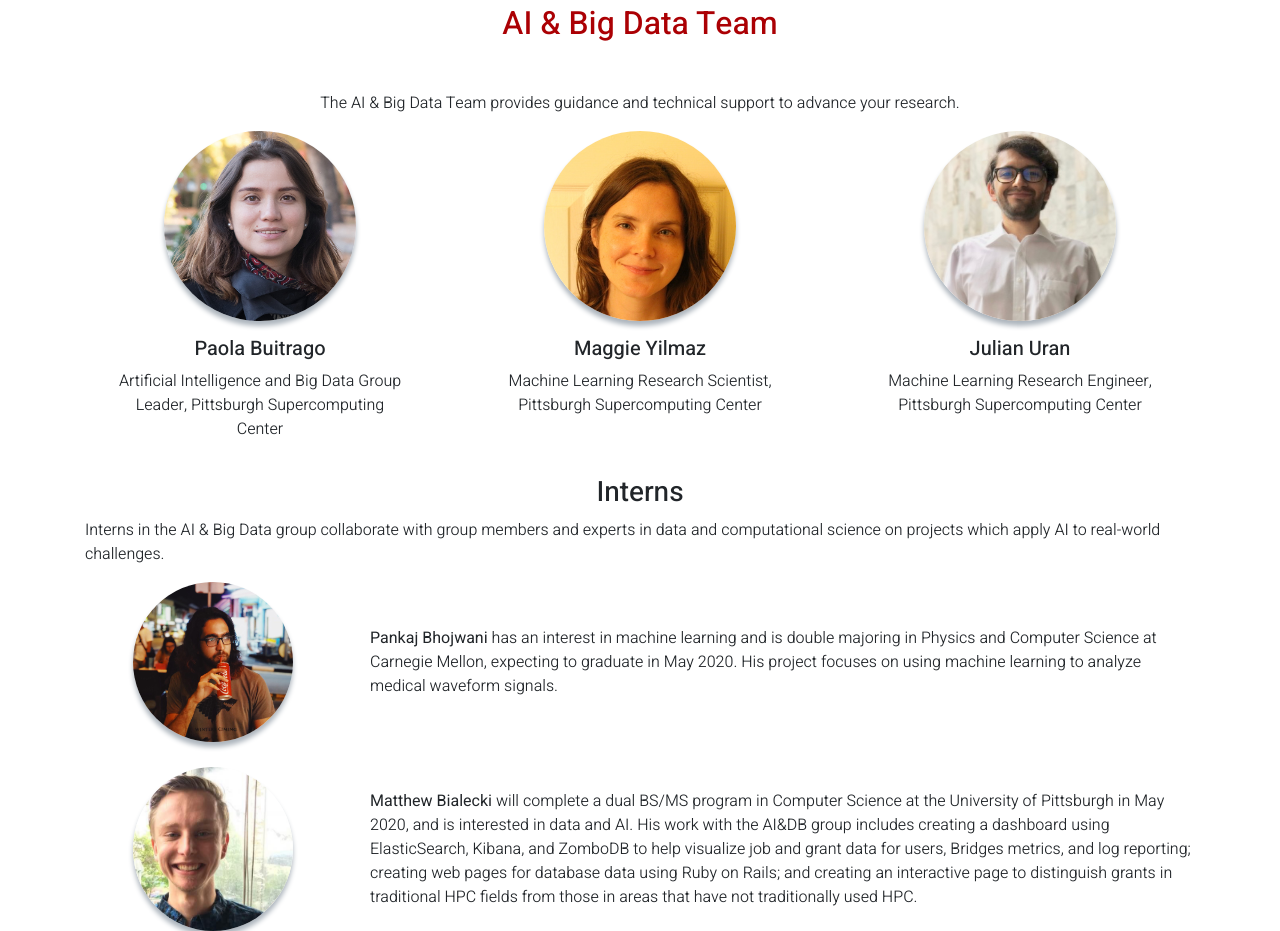
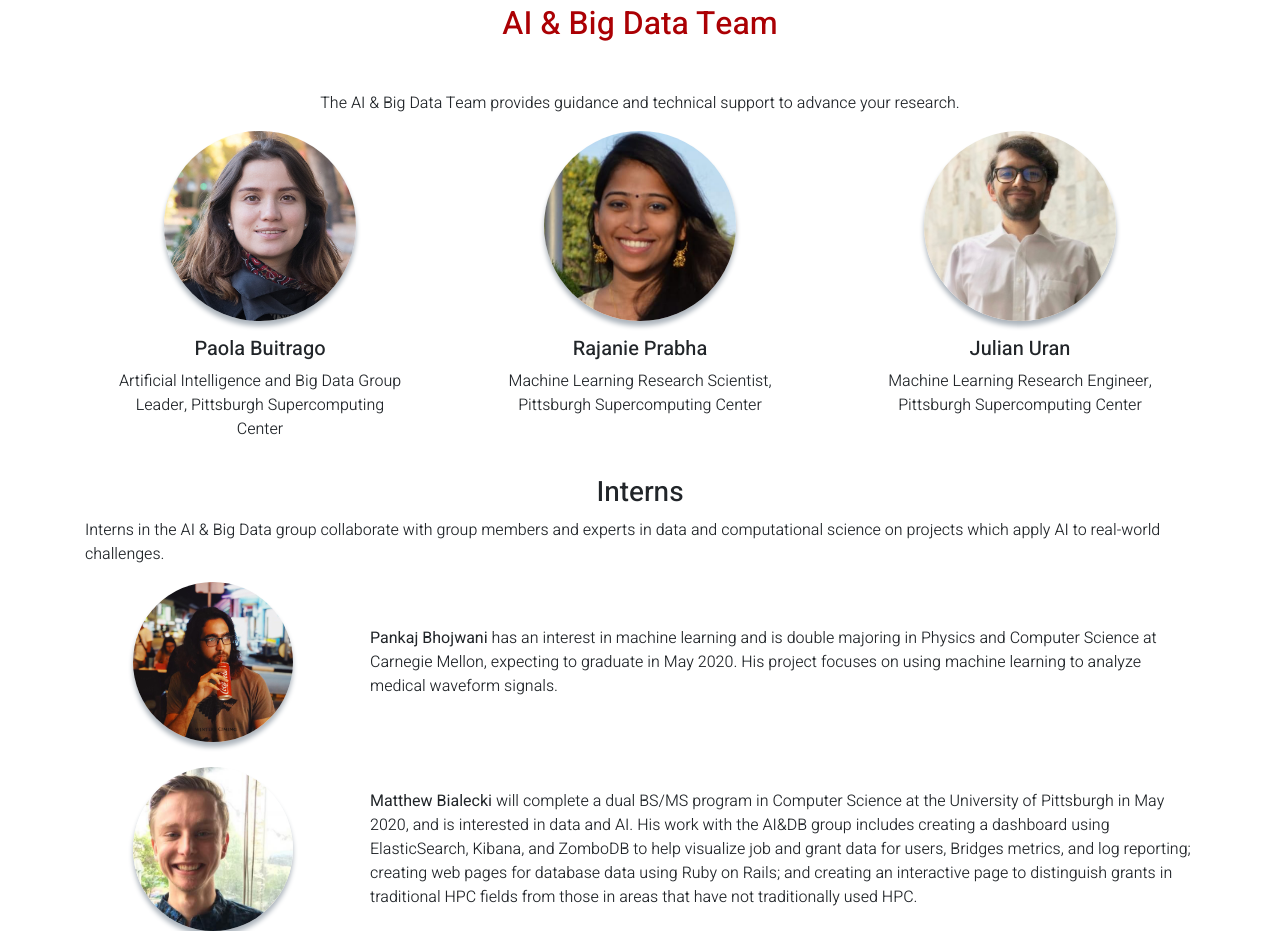
Before and after one commit to pscedu/AI-BD-website, a plain HTML site: page index.html in a window 1280 px wide. Shown: the part 3000-3931 px from the top of the page. Drawn offline with nearby package versions, Linux system fonts and the light colour scheme.

Commit message:
Updating Team info.

```diff
--- a/index.html
+++ b/index.html
@@ -340,9 +340,9 @@
             </div>
             <div class="col-lg-4">
                 <div class="testimonial-item mx-auto mb-5 mb-lg-0">
-                    <img class="img-fluid mb-3" src="/img/team/myilmaz.jpeg" alt=""
+                    <img class="img-fluid mb-3" src="/img/team/rajanie.png" alt=""
                          style="height: 190px; width: 200px;border-radius:50%; width: 75%;">
-                    <h5>Maggie Yilmaz</h5>
+                    <h5>Rajanie Prabha</h5>
                     <p class="font-weight-light mb-0">Machine Learning Research Scientist, Pittsburgh Supercomputing Center</p>
                 </div>
             </div>
```
Also changed, not shown: img/team/myilmaz.jpeg (deleted), img/team/rajanie.png (added).
